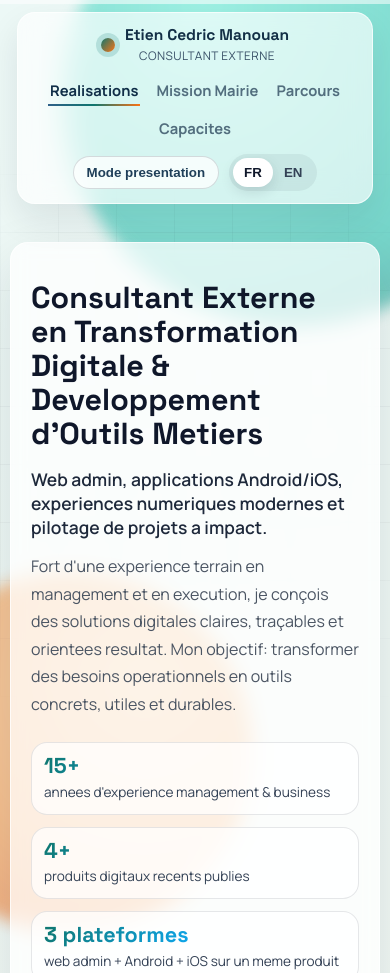
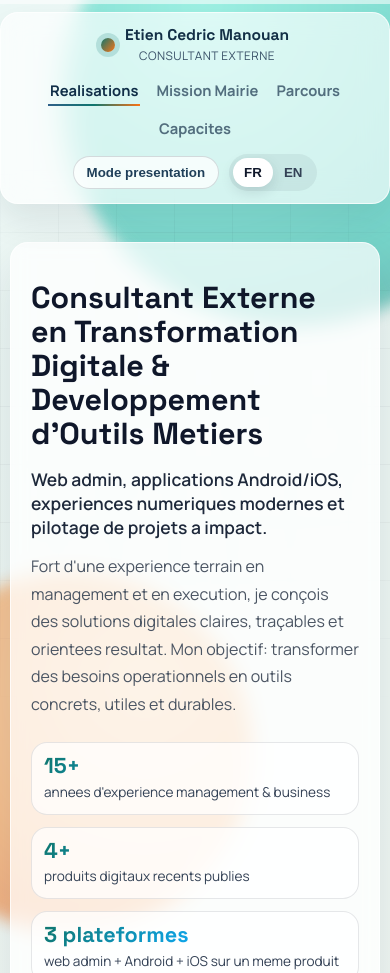
Before and after one commit to Manomikus/cv, a website: page index.html in a window 390 px wide. Shown: the top 973 px of the page. Drawn offline with Linux system fonts and the light colour scheme.

Commit message:
Aligne le gabarit mobile du header V1 sur V2

```diff
--- a/CSS/style.css
+++ b/CSS/style.css
@@ -101,7 +101,7 @@ img {
   position: sticky;
   top: 6px;
   z-index: 20;
-  width: min(1240px, calc(100% - 34px));
+  max-width: 1240px;
   margin: 12px auto 0;
   padding: 12px 20px;
   display: grid;
```
